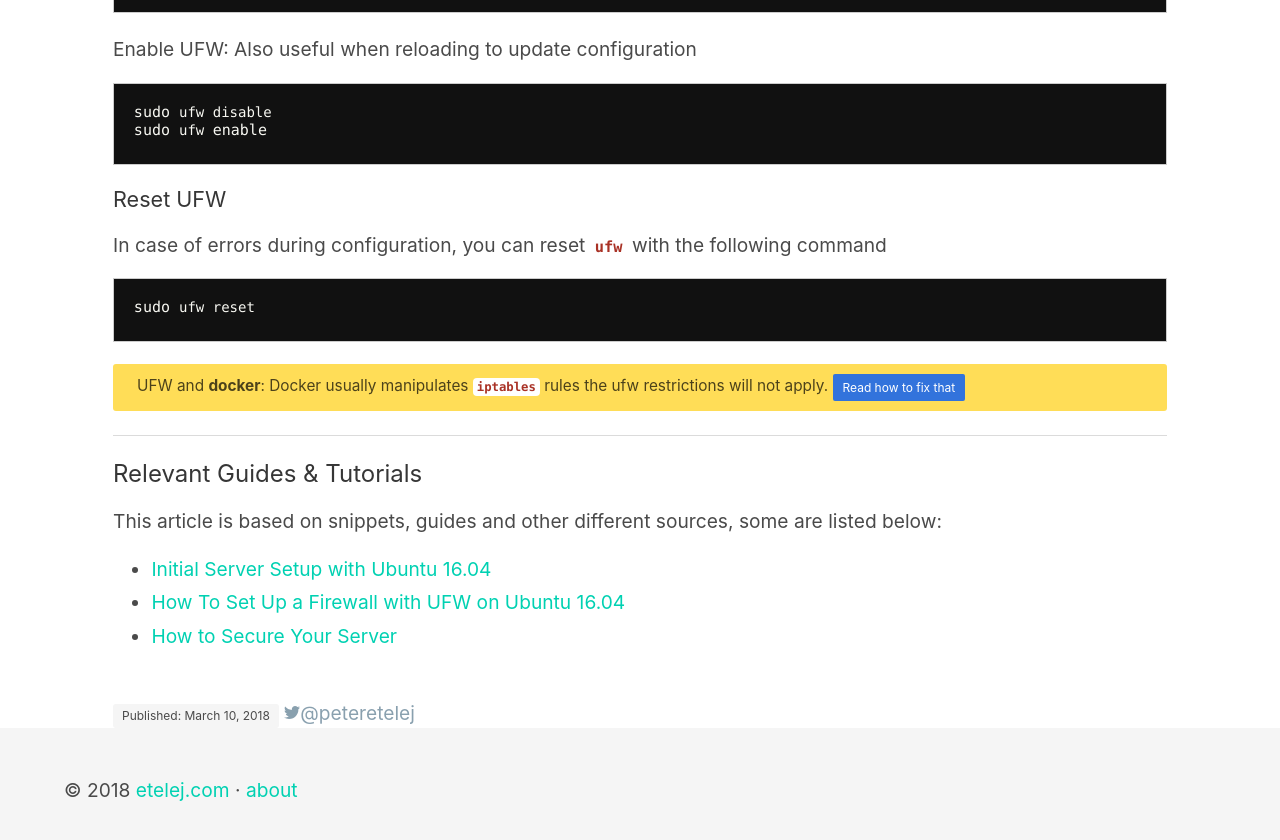
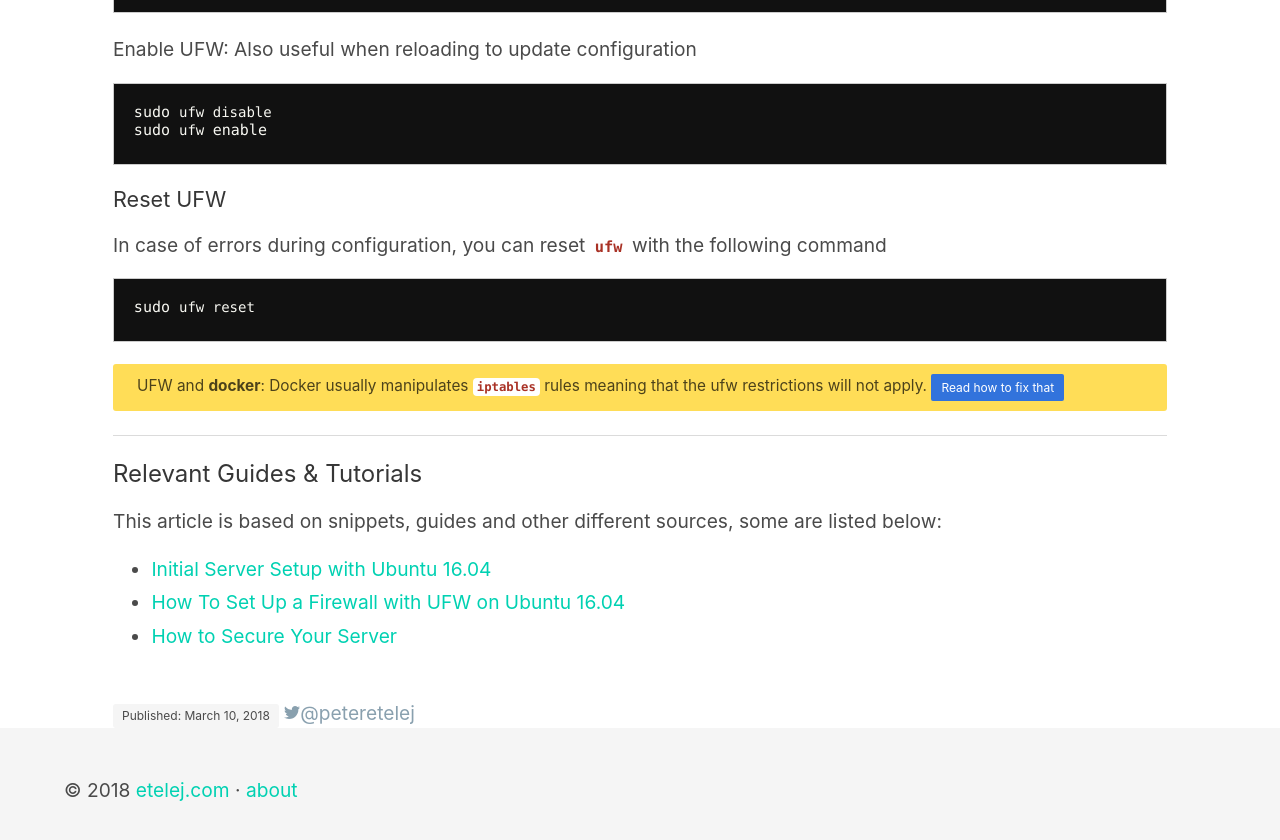
Before and after one commit to peteretelej/peteretelej.github.io, a Jekyll site: the page built from _posts/2018-03-10-setup-ubuntu-vps.md, in a window 1280 px wide and 900 px high, scrolled down 5089 px. Shown: the top 840 px of the window. Built offline with Jekyll 4.4.1, drawn with Linux system fonts in a browser that asks for light colours.

Commit message:
minor edit

```diff
--- a/_posts/2018-03-10-setup-ubuntu-vps.md
+++ b/_posts/2018-03-10-setup-ubuntu-vps.md
@@ -311,7 +311,7 @@ sudo ufw reset
 {% endhighlight %}
 
 <div class="notification is-warning">
-<p>UFW and <b>docker</b>: Docker usually manipulates <code>iptables</code> rules the ufw restrictions will not apply.
+<p>UFW and <b>docker</b>: Docker usually manipulates <code>iptables</code> rules meaning that the ufw restrictions will not apply.
 <a class="button is-small is-info" href="#more-docker-ufw" onclick="showBox('more-docker-ufw')" >Read how to fix that</a>
 </p>
 </div>
```
